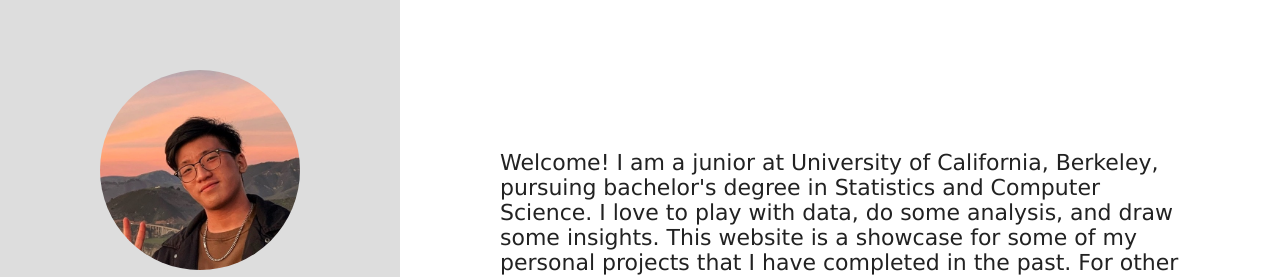
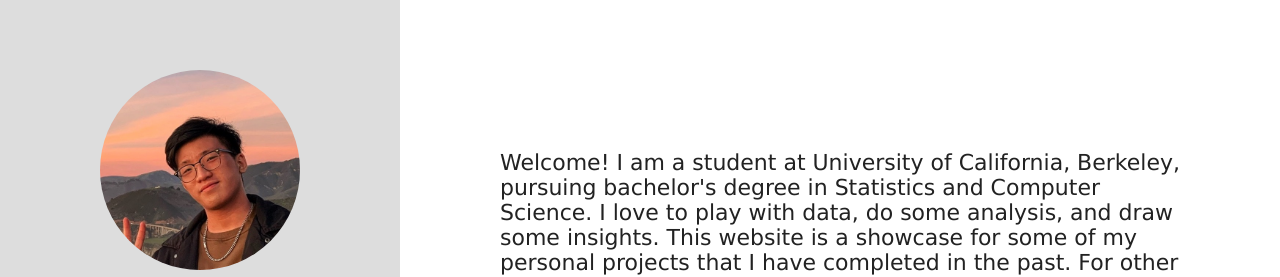
Before and after one commit to JohnsonJDDJ/myxd.place, a plain HTML site: page zhihao.myxd.place/htdocs/index.html in a window 1280 px wide. Shown: the top 277 px of the page. Drawn offline with Linux system fonts and the light colour scheme.

Commit message:
change description

```diff
--- a/zhihao.myxd.place/htdocs/index.html
+++ b/zhihao.myxd.place/htdocs/index.html
@@ -21,7 +21,7 @@
             </div>
         </div>
         <div class="main_container">
-            <p id="welcome">Welcome! I am a junior at University of California, Berkeley, pursuing bachelor's
+            <p id="welcome">Welcome! I am a student at University of California, Berkeley, pursuing bachelor's
                 degree in Statistics and Computer Science. I love to play with data, do some analysis, and draw some insights.
                 This website is a showcase for some of my personal projects that I have completed
                 in the past. For other experiences, please refer to my resume.</p>
```
